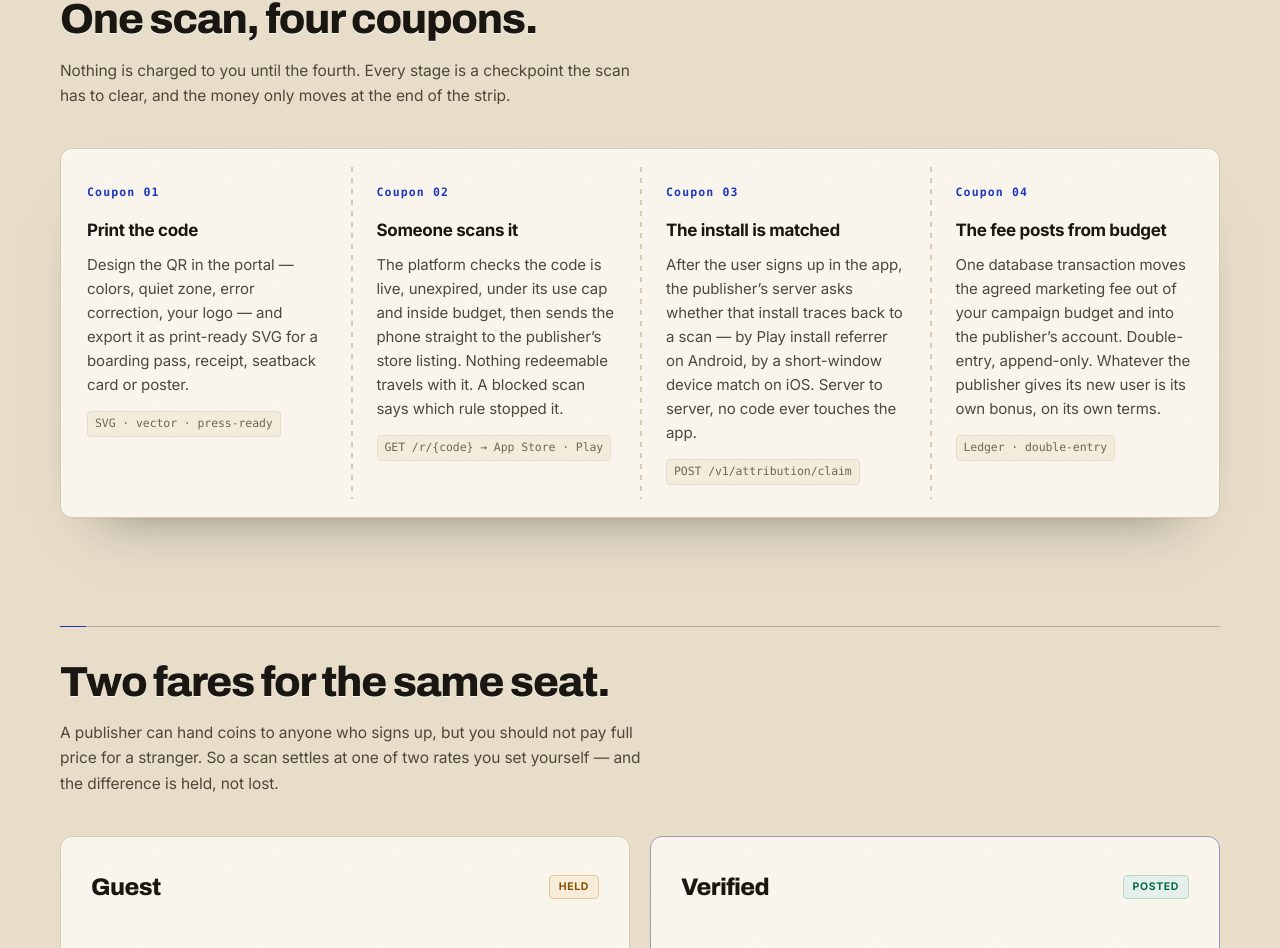
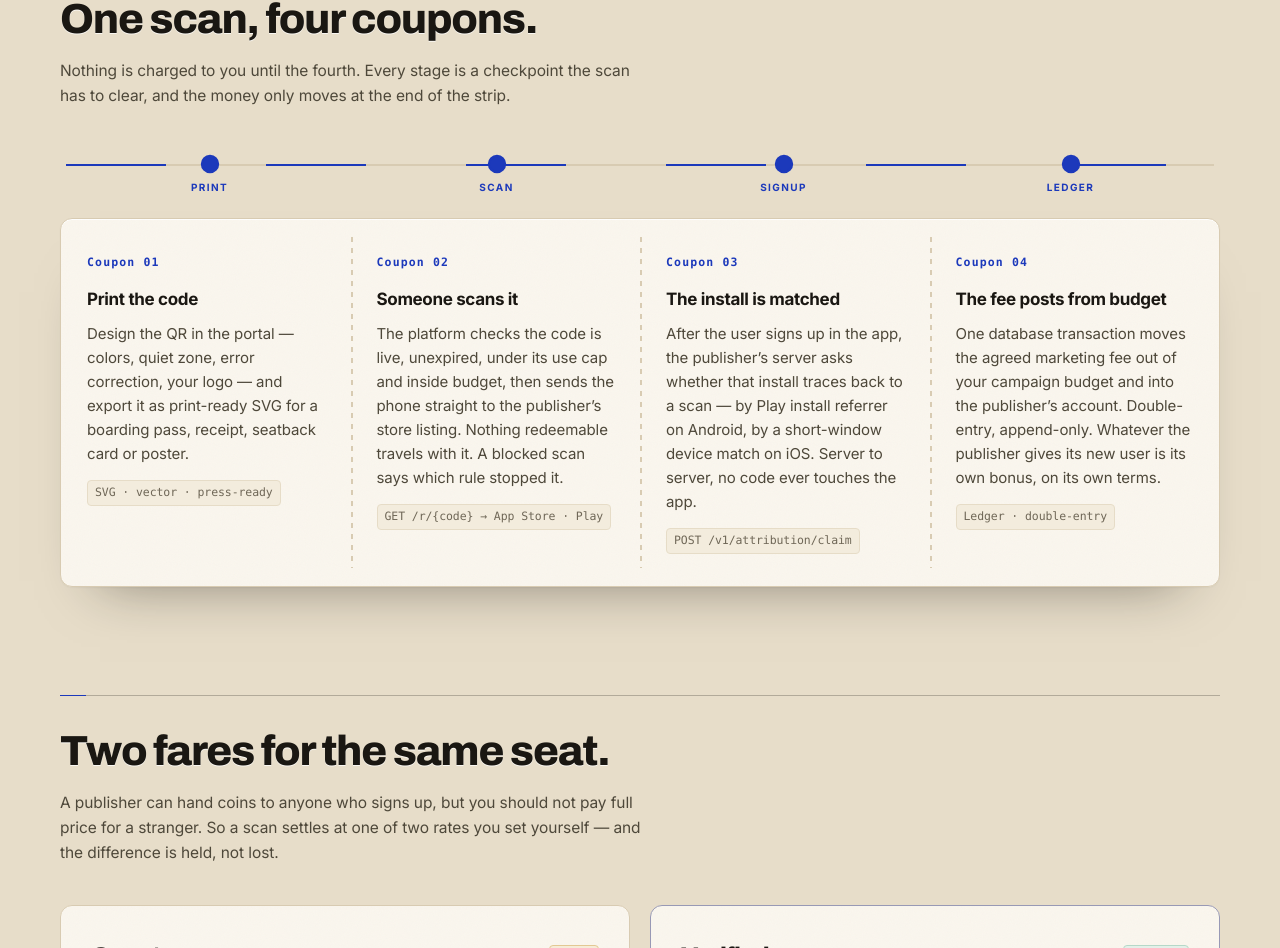
Before and after one commit to danumai/attribution-platform, a Next.js app in the folder frontend/: page / in a window 1280 px wide. Shown: the part 1351-2299 px from the top of the page. Built offline with nearby package versions, Linux system fonts and the light colour scheme.

Commit message:
feat: add scroll-driven JourneyFlow diagram to the four-coupon section
Mounts JourneyFlow between the section head and the coupon strip; four
waypoints (print/scan/signup/ledger) each gate their own useInView call
and light up press-blue as the reader scrolls past the matching coupon.

```diff
--- /dev/null
+++ b/frontend/app/landing/JourneyFlow.tsx
@@ -0,0 +1,50 @@
+'use client';
+import { useInView } from './useInView';
+
+const STEPS = [
+  { key: 'print', label: 'Print' },
+  { key: 'scan', label: 'Scan' },
+  { key: 'signup', label: 'Signup' },
+  { key: 'ledger', label: 'Ledger' },
+] as const;
+
+// Four waypoints on one horizontal path, each gated by its own useInView so the
+// diagram activates step-by-step as the reader scrolls past the matching
+// coupon column above it (see .lp-journey CSS: it sits directly under .lp-strip
+// and shares its 4-column grid, so waypoint N aligns under coupon N).
+export default function JourneyFlow() {
+  const w0 = useInView<HTMLDivElement>();
+  const w1 = useInView<HTMLDivElement>();
+  const w2 = useInView<HTMLDivElement>();
+  const w3 = useInView<HTMLDivElement>();
+  const waypoints = [w0, w1, w2, w3];
+  const reachedCount = waypoints.filter((w) => w.inView).length;
+
+  return (
+    <div className="lp-journey" aria-hidden="true">
+      <svg className="lp-journey-line" viewBox="0 0 400 4" preserveAspectRatio="none">
+        <line x1="0" y1="2" x2="400" y2="2" className="lp-journey-track" />
+        <line
+          x1="0"
+          y1="2"
+          x2="400"
+          y2="2"
+          className="lp-journey-draw"
+          style={{ '--reached': reachedCount } as React.CSSProperties}
+        />
+      </svg>
+      {STEPS.map((s, i) => (
+        <div
+          className="lp-journey-point"
+          key={s.key}
+          ref={waypoints[i].ref}
+          data-active={waypoints[i].inView ? '' : undefined}
+        >
+          <span className="lp-journey-dot" />
+          <span className="lp-journey-token" />
+          <span className="lp-journey-label">{s.label}</span>
+        </div>
+      ))}
+    </div>
+  );
+}
--- a/frontend/app/landing/Landing.tsx
+++ b/frontend/app/landing/Landing.tsx
@@ -1,6 +1,7 @@
 import Link from 'next/link';
 import ActivityBoard from './ActivityBoard';
 import ScanStub from './ScanStub';
+import JourneyFlow from './JourneyFlow';
 import './landing.css';
 
 const SIGNUP_PROMOTER = '/login?mode=signup&type=promoter';
@@ -165,6 +166,7 @@ export default function Landing() {
             clear, and the money only moves at the end of the strip.
           </p>
         </div>
+        <JourneyFlow />
         <div className="lp-strip lp-stocked">
           {LEGS.map((l) => (
             <article className="lp-leg" key={l.no}>
--- a/frontend/app/landing/landing.css
+++ b/frontend/app/landing/landing.css
@@ -659,6 +659,98 @@ body:has(.lp)::before {
   max-width: 60ch;
 }
 
+/* ---------- the journey: a scroll-activated flow diagram standing in for a
+   promo video. Four waypoints on one line, each lighting up (and sending a
+   token traveling to it) as its matching coupon below scrolls into view. ---------- */
+
+.lp-journey {
+  position: relative;
+  display: grid;
+  grid-template-columns: repeat(4, minmax(0, 1fr));
+  margin-bottom: 22px;
+  padding: 0 6px;
+}
+.lp-journey-line {
+  position: absolute;
+  inset: 15px 6px auto 6px;
+  width: calc(100% - 12px);
+  height: 4px;
+  overflow: visible;
+}
+.lp-journey-track,
+.lp-journey-draw {
+  stroke-width: 2;
+  vector-effect: non-scaling-stroke;
+}
+.lp-journey-track { stroke: var(--line); }
+.lp-journey-draw {
+  stroke: var(--press);
+  stroke-dasharray: 100;
+  stroke-dashoffset: calc(100 - (var(--reached, 0) * 25));
+  transition: stroke-dashoffset 0.6s var(--ease);
+}
+
+.lp-journey-point {
+  position: relative;
+  display: flex;
+  flex-direction: column;
+  align-items: center;
+  gap: 8px;
+  padding-top: 8px;
+}
+.lp-journey-dot {
+  width: 16px;
+  height: 16px;
+  border-radius: 50%;
+  background: var(--stock);
+  border: 2px solid var(--line);
+  transition: border-color 0.3s var(--ease), background 0.3s var(--ease), transform 0.3s var(--ease);
+}
+.lp-journey-point[data-active] .lp-journey-dot {
+  border-color: var(--press);
+  background: var(--press);
+  transform: scale(1.15);
+}
+.lp-journey-label {
+  font-size: 10px;
+  font-weight: 700;
+  letter-spacing: 0.14em;
+  text-transform: uppercase;
+  color: var(--mut);
+  transition: color 0.3s var(--ease);
+}
+.lp-journey-point[data-active] .lp-journey-label { color: var(--press); }
+
+/* the token that travels to a waypoint the instant it activates */
+.lp-journey-token {
+  position: absolute;
+  top: 8px;
+  width: 8px;
+  height: 8px;
+  border-radius: 50%;
+  background: var(--post);
+  opacity: 0;
+  pointer-events: none;
+}
+@media (prefers-reduced-motion: no-preference) {
+  .lp-journey-point[data-active] .lp-journey-token {
+    animation: lp-token-arrive 0.5s var(--ease) both;
+  }
+}
+@keyframes lp-token-arrive {
+  from { opacity: 0; transform: translate(-16px, -6px) scale(0.6); }
+  60% { opacity: 1; }
+  to { opacity: 0; transform: translate(0, 0) scale(1); }
+}
+
+@media (max-width: 1000px) {
+  .lp-journey { grid-template-columns: repeat(4, minmax(0, 1fr)); }
+  .lp-journey-label { display: none; }
+}
+@media (max-width: 720px) {
+  .lp-journey { display: none; }
+}
+
 /* ---------- the route: four coupons on one strip ---------- */
 
 .lp-strip {
```
